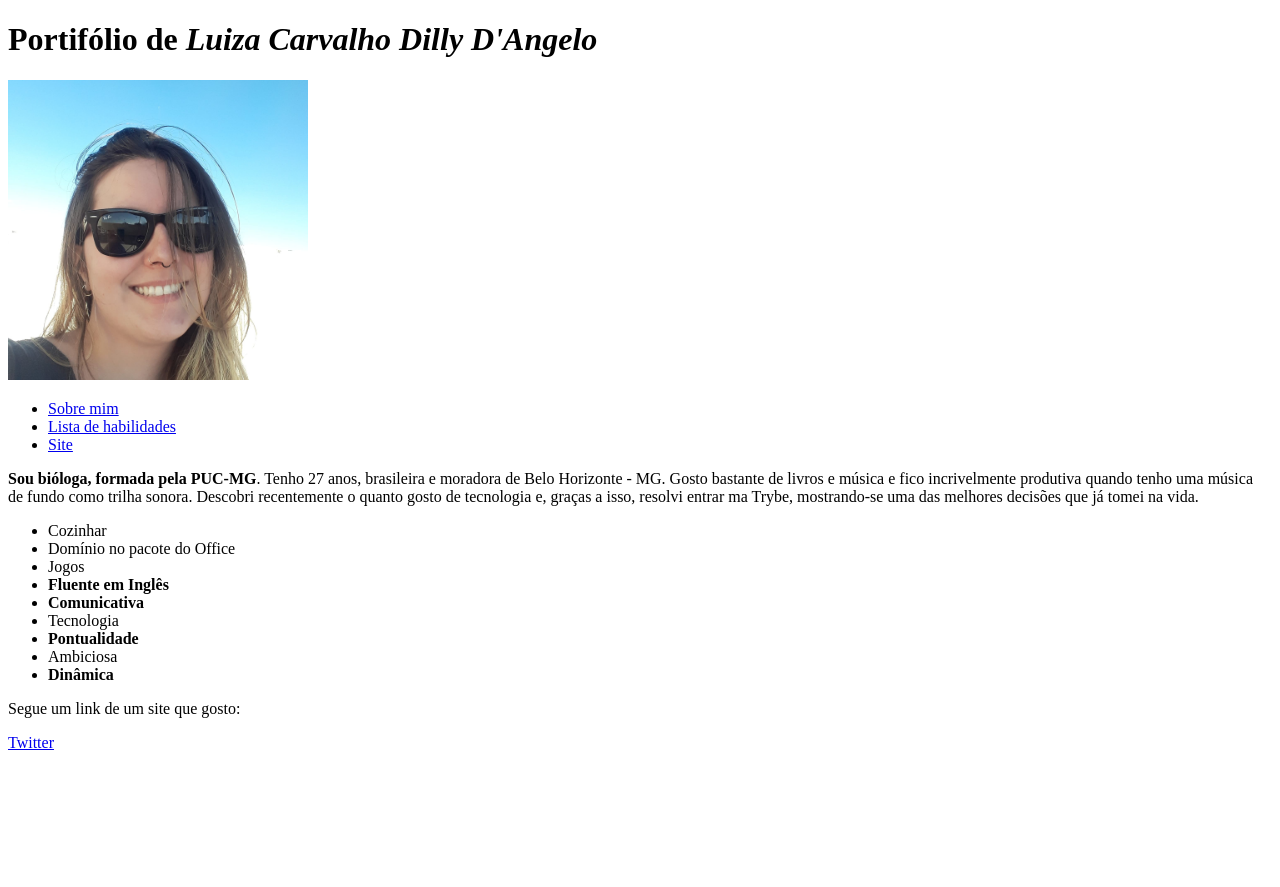
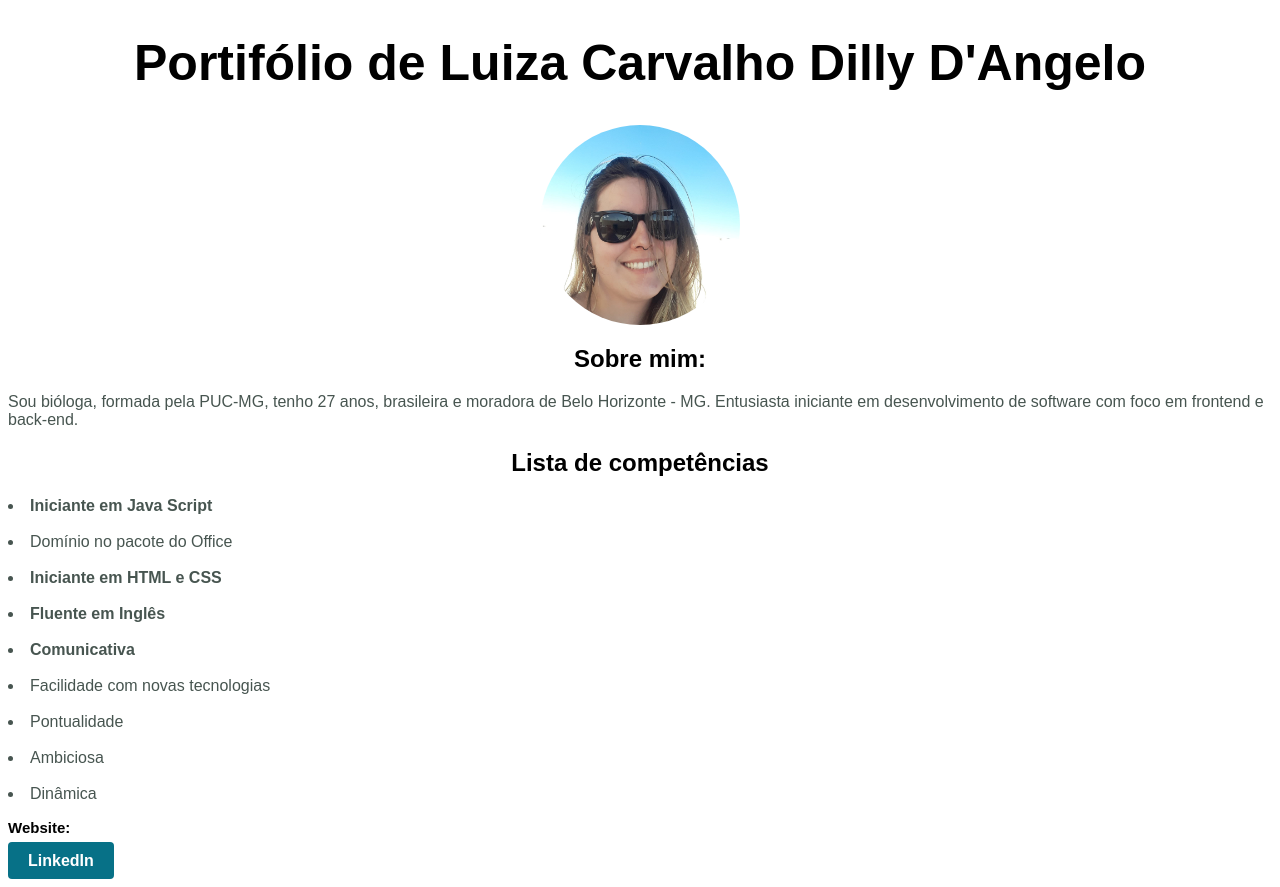
Before and after one commit to Ludilly/trybe-Exercises, a plain HTML site: page portifolio/index.html in a window 1280 px wide. Before the commit the page ends 800 px from the top, so only its background shows below. Drawn offline with Linux system fonts and the light colour scheme.

Commit message:
modificações no portfólio

```diff
--- a/portifolio/index.html
+++ b/portifolio/index.html
@@ -3,30 +3,67 @@
 <head>
     <meta charset="UTF-8">
     <title>Portifólio de Luiza Dilly</title>
+    <style>
+
+        h1{
+            font-family: 'Arial', Helvetica, sans-serif;
+            font-size: 50px;
+            text-align: center;
+            color: black;
+        }
+        .picture {
+        border-radius: 100%;
+        display: block;
+        margin-left: auto;
+        margin-right: auto
+        }
+
+        Body{
+            font-family: Arial, Helvetica, sans-serif;
+            Color: #475550;
+        }
+
+        .align{
+            text-align: center;
+            color: black;
+        }
+        .site{
+            color: black;
+            font-size: 15px;
+        }
+        .button {
+        color: white;
+        background-color:#077187;
+        padding: 10px 20px;
+        border-radius: 4px;
+        text-decoration: none;
+        font-size: 16px;
+        line-height: 20px;
+        font-weight: 700;
+    </style>
 </head>
 <body>
-    <h1>Portifólio de <i>Luiza Carvalho Dilly D'Angelo</i></h1>
-        <img src="imagens/Luiza.jpg" width="300px" alt="Foto de Luiza">
-        <ul>
-            <li><a href="#Sobre mim"> Sobre mim </a></li>
-            <Li><a href="#Lista de habilidades"> Lista de habilidades </a></Li>
-            <li><a href="#Site que gosto">Site </a></li>
-        </ul>
-        <p id="Sobre mim"> <strong>Sou bióloga, formada pela PUC-MG</strong>. Tenho 27 anos, brasileira e moradora de Belo Horizonte - MG. Gosto bastante de livros e música e fico incrivelmente produtiva quando tenho uma música de fundo como trilha sonora. Descobri recentemente o quanto gosto de tecnologia e, graças a isso, resolvi entrar ma Trybe, mostrando-se uma das melhores decisões que já tomei na vida. </p>
-        <p id="Lista de habilidades"><ul>
-            <li>Cozinhar</li>
-            <li>Domínio no pacote do Office</li>
-            <li>Jogos</li>
-            <li><strong>Fluente em Inglês</strong></li>
-            <li><strong>Comunicativa</strong></li>
-            <li>Tecnologia</li>
-            <li><strong>Pontualidade</strong></li>
-            <Li>Ambiciosa</Li>
-            <li><strong>Dinâmica</strong></li>
+    <h1>Portifólio de Luiza Carvalho Dilly D'Angelo</h1>
+        <img class="picture" src="imagens/Luiza.jpg" width="200px" alt="Foto de Luiza">
+
+        <h2 class="align"> Sobre mim: </h2>
+        <p></p>Sou bióloga, formada pela PUC-MG, tenho 27 anos, brasileira e moradora de Belo Horizonte - MG. Entusiasta iniciante em desenvolvimento de software com foco em frontend e back-end. </p>
+
+        <h2 class="align">Lista de competências</h2>
+
+            <li><strong>Iniciante em Java Script</strong></li>
+            <br><li>Domínio no pacote do Office</li>
+            <br><li><strong>Iniciante em HTML e CSS</strong></li>
+            <br><li><strong>Fluente em Inglês</strong></li>
+            <br><li><strong>Comunicativa</strong></li>
+            <br><li>Facilidade com novas tecnologias</li>
+            <br><li>Pontualidade</li>
+            <br><Li>Ambiciosa</Li>
+            <br><li>Dinâmica</li>
         </ul></p>
 
-        <p id="Site"></p>
- <p>Segue um link de um site que gosto:</p>   <a href="https://www.twitter.com" target="_blank_">Twitter</a></p>
+
+ <h3 class="site">Website:</h3>   <a class="button" href="https://www.linkedin.com/in/luiza-carvalho-dilly-d-angelo-395832127/" target="_blank_">LinkedIn</a></p>
 
 
 
```
